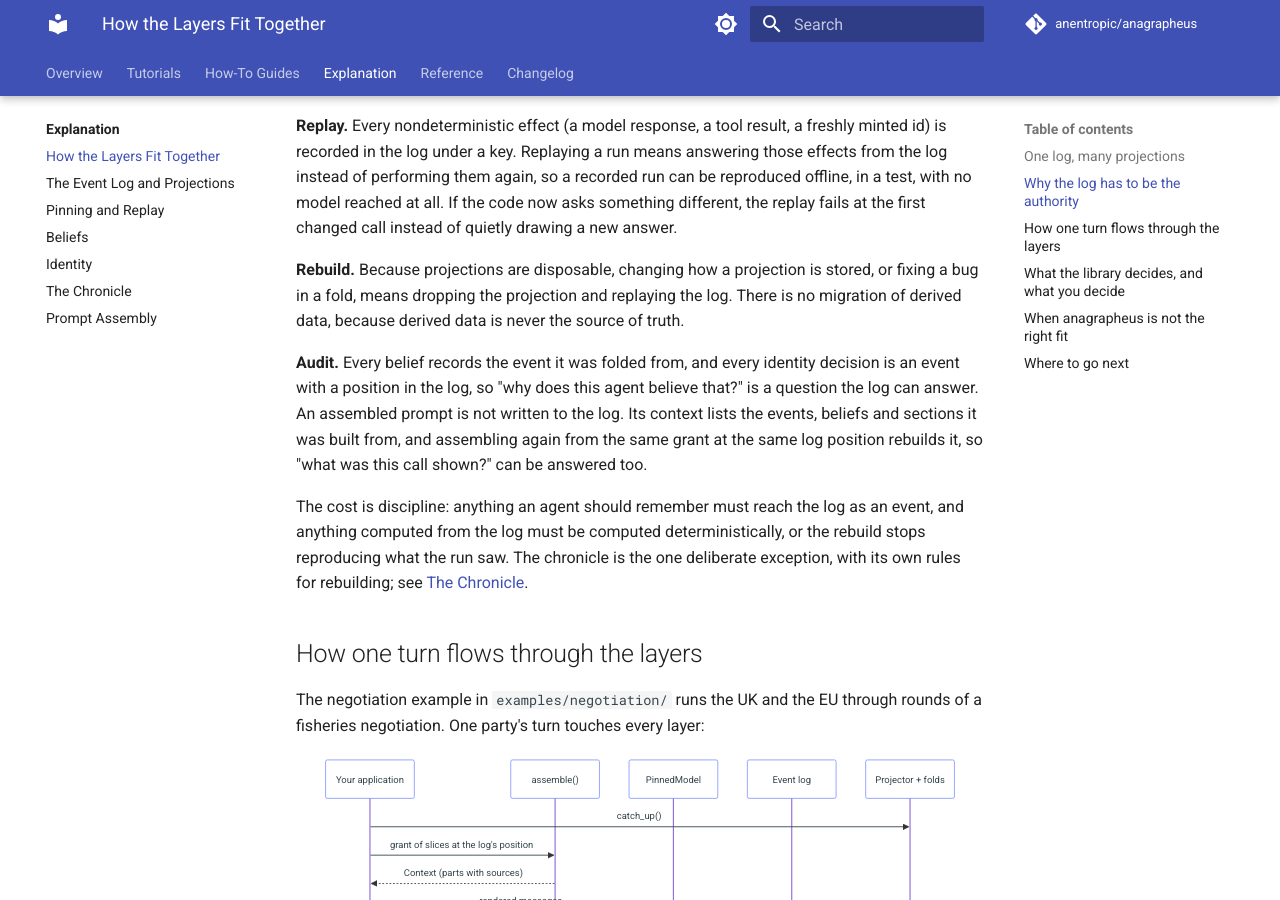
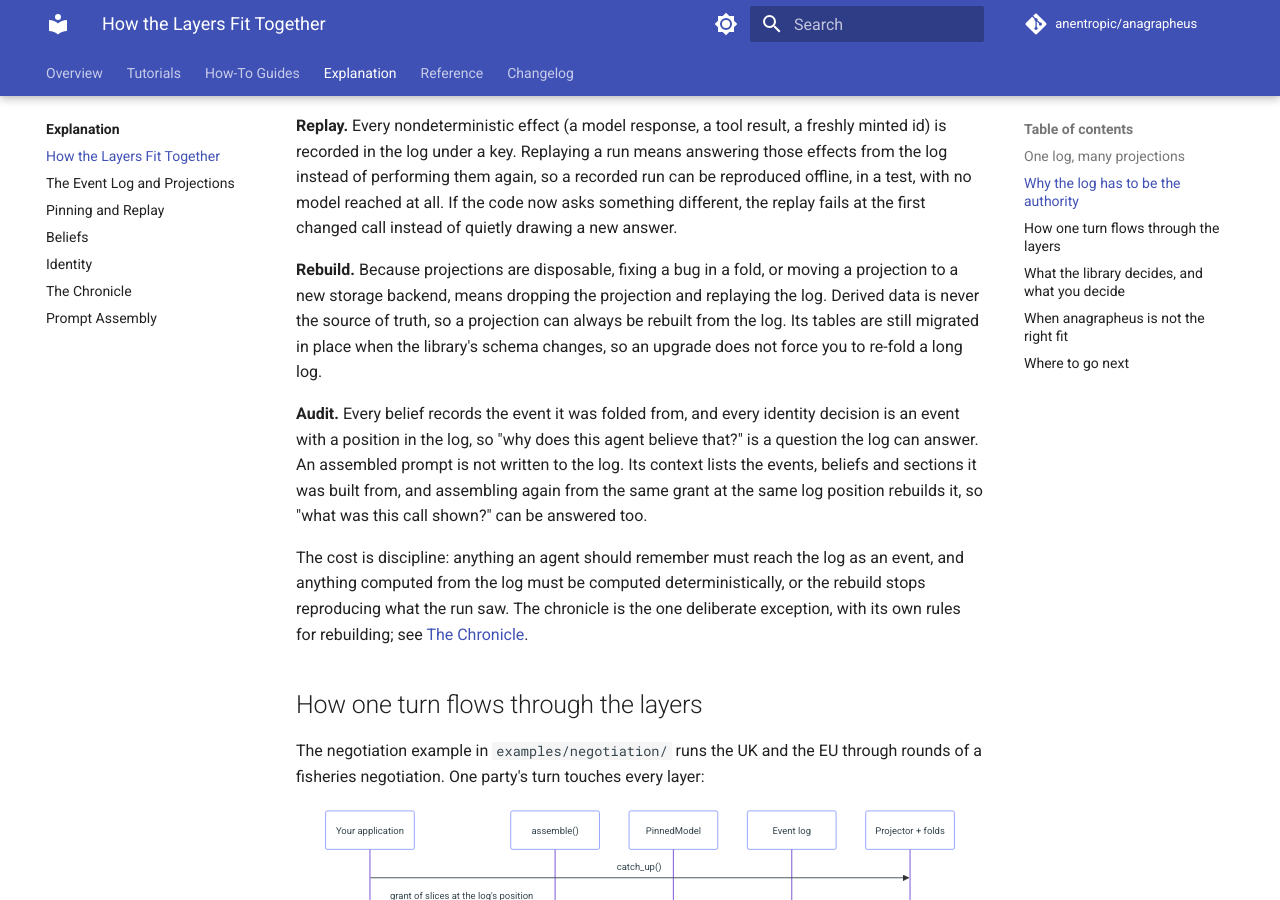
Before and after one commit to anentropic/anagrapheus, an MkDocs documentation site: the page built from docs/src/explanation/architecture.md, in a window 1280 px wide and 900 px high, scrolled down 1595 px. Built offline with MkDocs 1.6.1 and Material for MkDocs 9.7.7, drawn with Linux system fonts in a browser that asks for light colours; comment, search, counter and statistics services are not loaded.

Commit message:
docs: say projections are migrated in place as well as rebuildable
Co-Authored-By: Claude Opus 5.5 (1M context) <noreply@anthropic.com>
Claude-Session: https://claude.ai/code/session_013p9Ynd6bw3kC99X8JQGKb3

```diff
--- a/docs/src/explanation/architecture.md
+++ b/docs/src/explanation/architecture.md
@@ -45,7 +45,7 @@ The design pays off in three places.
 
 **Replay.** Every nondeterministic effect (a model response, a tool result, a freshly minted id) is recorded in the log under a key. Replaying a run means answering those effects from the log instead of performing them again, so a recorded run can be reproduced offline, in a test, with no model reached at all. If the code now asks something different, the replay fails at the first changed call instead of quietly drawing a new answer.
 
-**Rebuild.** Because projections are disposable, changing how a projection is stored, or fixing a bug in a fold, means dropping the projection and replaying the log. There is no migration of derived data, because derived data is never the source of truth.
+**Rebuild.** Because projections are disposable, fixing a bug in a fold, or moving a projection to a new storage backend, means dropping the projection and replaying the log. Derived data is never the source of truth, so a projection can always be rebuilt from the log. Its tables are still migrated in place when the library's schema changes, so an upgrade does not force you to re-fold a long log.
 
 **Audit.** Every belief records the event it was folded from, and every identity decision is an event with a position in the log, so "why does this agent believe that?" is a question the log can answer. An assembled prompt is not written to the log. Its context lists the events, beliefs and sections it was built from, and assembling again from the same grant at the same log position rebuilds it, so "what was this call shown?" can be answered too.
 
```
